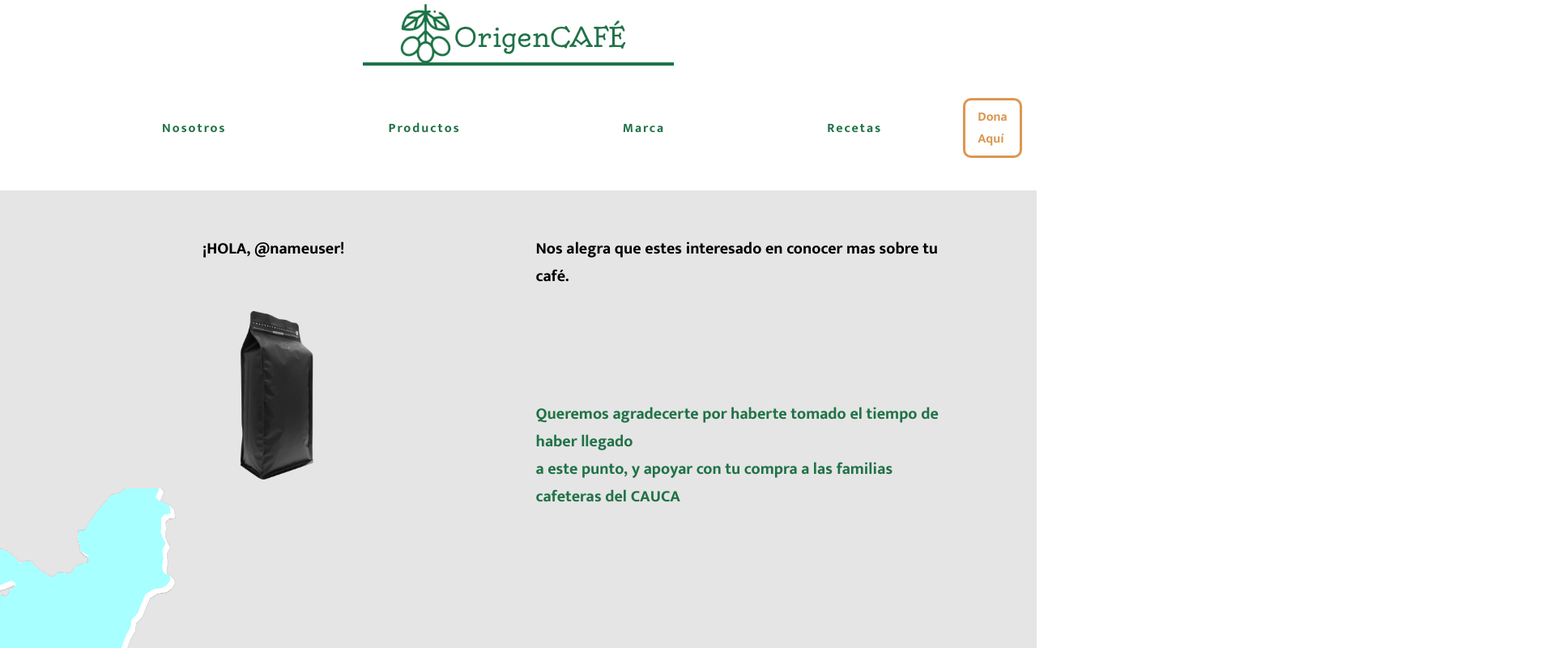
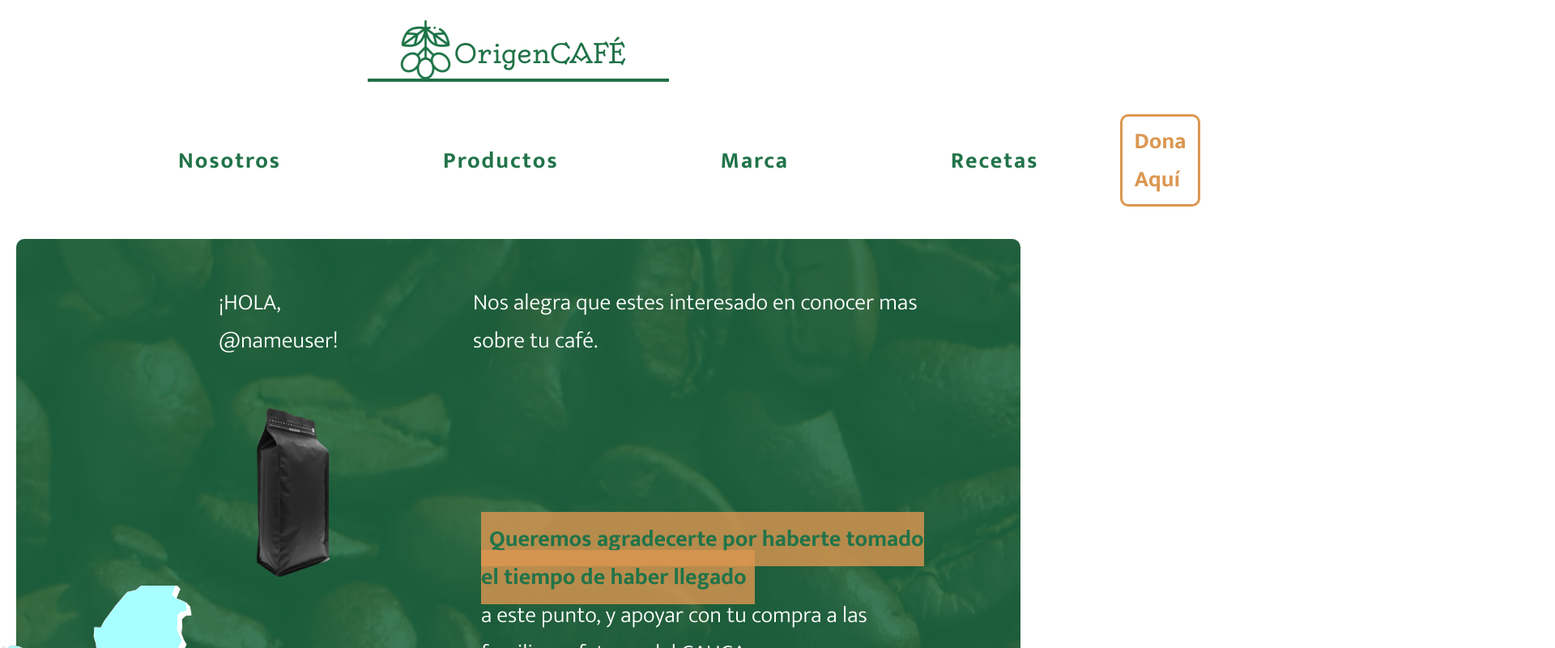
Before and after one commit to Sebastrole/hackathon_front, a React (Create React App) app: page /home in a window 1280 px wide. Shown: the top 800 px of the page at 81% size, 1920 px wide, since content can reach past the window. Built offline with nearby package versions, Linux system fonts and the light colour scheme; what mic-recorder-to-mp3 would draw is missing.

Commit message:
sixth commit

```diff
--- a/package.json
+++ b/package.json
@@ -6,6 +6,8 @@
     "@testing-library/jest-dom": "^5.14.1",
     "@testing-library/react": "^11.2.7",
     "@testing-library/user-event": "^12.8.3",
+    "axios": "^0.21.4",
+    "dropbox": "^10.10.0",
     "mic-recorder-to-mp3": "^2.2.2",
     "react": "^17.0.2",
     "react-dom": "^17.0.2",
--- a/public/index.html
+++ b/public/index.html
@@ -7,7 +7,7 @@
   <meta name="viewport" content="width=device-width, initial-scale=1" />
   <link rel="preconnect" href="https://fonts.googleapis.com">
   <link rel="preconnect" href="https://fonts.gstatic.com" crossorigin>
-  <link href="https://fonts.googleapis.com/css2?family=Mukta:wght@200;700&display=swap" rel="stylesheet">
+  <link href="https://fonts.googleapis.com/css2?family=Mukta:wght@200;300;700&display=swap" rel="stylesheet">
   <meta name="theme-color" content="#000000" />
   <meta name="description" content="Web site created using create-react-app" />
   <link rel="apple-touch-icon" href="%PUBLIC_URL%/logo192.png" />
--- a/src/App.js
+++ b/src/App.js
@@ -1,6 +1,6 @@
 import './App.css';
 import ConsumerForm from './components/consumerForm/consumerForm';
-import ProducerForm from './components/producerForm/producerForm';
+import ProducerView from './components/producerView/producerView';
 import Home from './components/home/home';
 import {
   BrowserRouter as Router,
@@ -16,8 +16,8 @@ function App() {
           <Route path="/home">
             <Home/>
           </Route>
-          <Route path="/producerForm">
-            <ProducerForm />
+          <Route path="/producerView">
+            <ProducerView />
           </Route>
           <Route path="/consumerForm/:id">
             <ConsumerForm>
--- a/src/components/consumerForm/consumerForm.css
+++ b/src/components/consumerForm/consumerForm.css
@@ -28,12 +28,14 @@
     height: 2px;
     border: none;
 }
-#consumerFormContainer h2{
-    color: #207247;
+#consumerFormContainer .announcement{
+    color: black;
     margin:auto;
+    font-size: 22px;
     text-align:justify;
     font-size: 33px;
     line-height: 1.4;
+    font-weight: 300;
     width: 70%;
 }
 
@@ -114,6 +116,29 @@
     height:50px;
 }
 
+#consumerFormContainer .form .loadingPoints{
+    font-size:32px;
+    color: white;
+    font-weight: 600;
+}
+
+#consumerFormContainer .form .loadingPoints{
+    animation: fade 1.5s infinite 100ms;
+}
+
+#consumerFormContainer .form textarea{
+    display:flex;
+    width: 60%;
+    border-radius: 10px;
+    border: 1px solid black;
+    padding: 6px;
+    margin: 10px;
+    font-size: 20px;
+    font-weight: 400;
+    text-align: center;
+    font-family: 'Mukta';
+}
+
 #consumerFormContainer .form .audioContainer button:disabled,
 #consumerFormContainer .form .audioContainer button[disabled]{
   background-color: rgba(255,255,255,0.2);
@@ -124,11 +149,11 @@
   cursor:default;
 }
 
-#consumerFormContainer .form .audioContainer .stopButton:hover{
+#consumerFormContainer .form .audioContainer .stopButton:enabled:hover{
     cursor: pointer;
 }
 
-#consumerFormContainer .form .audioContainer .recordButton:hover{
+#consumerFormContainer .form .audioContainer .recordButton:enabled:hover{
     cursor: pointer;
     background: #f16659;
 }
@@ -143,3 +168,13 @@
 .red{
     color: #C8102E;
 }
+
+@-webkit-keyframes fade {
+    from {opacity: 1;}
+    to {opacity: 0;}
+}
+
+@keyframes fade {
+    from {opacity: 1;}
+    to {opacity: 0;}
+}
--- a/src/components/home/home.css
+++ b/src/components/home/home.css
@@ -7,6 +7,7 @@
 .homeContainer {
     font-family: 'Mukta' !important;
     background-color: white;
+    padding: 20px;
 }
 
 
@@ -39,6 +40,20 @@
     z-index: 100000;
 }
 
+p{
+    font-family: "Mukta";
+    font-size: 28px;
+    font-weight: 300;
+    color:white;
+}
+
+h1{
+    font-family: "Mukta";
+    font-size: 48px;
+    font-weight: 600;
+    color:white;
+}
+
 .navbar .donateButton {
     padding: 7px 15px 7px 15px;
     color: rgb(220, 151, 81);
@@ -67,7 +82,7 @@
     position: relative;
     margin: 0 100px;
     text-decoration: none;
-    color: rgb(32, 114, 71);
+    color: rgb(33, 115, 73);
     letter-spacing: 2px;
     font-weight: 1000;
     transition: 0.6s;
@@ -77,10 +92,12 @@
     position: relative;
     width: 100%;
     height: 100vh;
-    background: linear-gradient(180deg, #E5E5E5 77.08%, rgba(229, 229, 229, 0) 100%);
+    background: linear-gradient(180deg, rgba(33, 115, 73, 0.8) 77.08%, rgba(54, 187, 118, 0.8) 100%), url('../../assets/background-min.jpg');
+    background-attachment: fixed;
     font-weight: 1000;
     padding-top: 55px;
     font-size: 20px;
+    border-radius: 10px;
 }
 
 .containerimgsanduser {
@@ -106,7 +123,15 @@
 }
 
 .textwiththanks {
-    color: rgb(32, 114, 71);
+    border-radius: 10px;
+    padding:10px;
+}
+
+.textwiththanks .first-line{
+    color: rgb(33, 115, 73);
+    font-weight: 600;
+    background: rgba(220, 151, 81,0.8);
+    padding:10px;
 }
 
 .origin {
@@ -117,8 +142,29 @@
 .scrollimgs {
     display: flex;
     justify-content: space-between;
+    align-items: center;
     margin-right: 100px;
     margin-left: 100px;
     margin-top: 50px;
 
 }
+
+.img1scroll{
+    width:200px;
+}
+
+.img2scroll{
+    width: 300px;
+}
+
+.img3scroll{
+    width: 400px;
+}
+
+.img4scroll{
+    width: 300px;
+}
+
+.img5scroll{
+    width: 200px;
+}
--- a/src/components/home/home.js
+++ b/src/components/home/home.js
@@ -49,7 +49,7 @@ const Home = () => {
                     <br />
                     <br />
                     <p className="textwiththanks">
-                    Queremos agradecerte por haberte tomado el tiempo de haber llegado <br/> a este punto, y apoyar con tu compra a las familias cafeteras del CAUCA
+                    <span className="first-line">Queremos agradecerte por haberte tomado el tiempo de haber llegado</span> <br/> a este punto, y apoyar con tu compra a las familias cafeteras del CAUCA
                     </p>
                 </p>
                 </div>
--- a/src/components/producerForm/producerForm.css
+++ b/src/components/producerForm/producerForm.css
@@ -1,3 +1,62 @@
-#containerProducerForm{
-    background : linear-gradient(90deg, rgba(255,255,255,0.5) 0%, rgba(255,255,255,0.5) 35%, rgba(244,244,244,0.5) 75%, rgba(235,233,233,0.5) 100%) url('../../assets/background-min.jpg');
+.logodiv {
+    display: flex;
+    justify-content: center;
+    padding-top: 5px;
 }
+
+.centerline {
+    display: flex;
+    justify-content: center;
+}
+
+.line {
+    background-color: rgb(32, 114, 71);
+    color: rgb(32, 114, 71,0%);
+    width: 30%;
+    height: 4px;
+}
+
+.navbar {
+    left: 0%;
+    width: 100%;
+    display: flex;
+    justify-content: space-between;
+    align-items: center;
+    transition: 0.6s;
+    padding: 40px 100px;
+    z-index: 100000;
+}
+
+.navbar .donateButton {
+    padding: 7px 15px 7px 15px;
+    color: rgb(220, 151, 81);
+    font-weight: 800;
+    position: relative;
+    font-weight: 1000px;
+    text-decoration: none;
+    border-radius: 10px;
+    border: solid;
+    transition: 0.6s;
+}
+
+.navbar ul {
+    position: relative;
+    display: flex;
+    justify-content: center;
+    align-items: center;
+}
+
+.navbar ul li {
+    position: relative;
+    list-style: none;
+}
+
+.navbar ul li a {
+    position: relative;
+    margin: 0 100px;
+    text-decoration: none;
+    color: rgb(32, 114, 71);
+    letter-spacing: 2px;
+    font-weight: 1000;
+    transition: 0.6s;
+}
--- a/src/components/producerView/producerView.css
+++ b/src/components/producerView/producerView.css
@@ -1,3 +1,76 @@
-#containerProducerForm{
-    background : linear-gradient(90deg, rgba(255,255,255,0.5) 0%, rgba(255,255,255,0.5) 35%, rgba(244,244,244,0.5) 75%, rgba(235,233,233,0.5) 100%) url('./components/producerForm.js')
+#producerViewContainer{
+    padding: 20px;
 }
+
+.logodiv {
+    display: flex;
+    justify-content: center;
+    padding-top: 5px;
+}
+
+.centerline {
+    display: flex;
+    justify-content: center;
+}
+
+.line {
+    background-color: rgb(32, 114, 71);
+    color: rgb(32, 114, 71,0%);
+    width: 30%;
+    height: 4px;
+}
+
+.navbar {
+    left: 0%;
+    width: 100%;
+    display: flex;
+    justify-content: space-between;
+    align-items: center;
+    transition: 0.6s;
+    padding: 40px 100px;
+    z-index: 100000;
+}
+
+.navbar .donateButton {
+    font-size: 28px;
+    padding: 7px 15px 7px 15px;
+    color: rgb(220, 151, 81);
+    font-weight: 800;
+    position: relative;
+    font-weight: 1000px;
+    text-decoration: none;
+    border-radius: 10px;
+    border: solid;
+    transition: 0.6s;
+}
+
+.navbar .donateButton:hover{
+    background :rgba(250, 185, 121, 0.2);
+}
+
+.navbar ul {
+    position: relative;
+    display: flex;
+    justify-content: center;
+    align-items: center;
+}
+
+.navbar ul li {
+    position: relative;
+    list-style: none;
+}
+
+.navbar ul li a {
+    font-size: 28px;
+    position: relative;
+    margin: 0 100px;
+    text-decoration: none;
+    color: rgb(32, 114, 71);
+    letter-spacing: 2px;
+    font-weight: 1000;
+    transition: border ease-in-out 1s;
+}
+
+.navbar ul li a:hover{
+    border-bottom: 1px solid rgb(32, 114, 71);
+}
--- a/src/components/producerView/producerView.js
+++ b/src/components/producerView/producerView.js
@@ -0,0 +1,31 @@
+import React from 'react';
+import './producerView.css'
+import brand from './../../assets/brand.svg';
+
+const ProducerView = () => {
+    return (
+        <div id="producerViewContainer">
+            <div className="header">
+                <div className="logodiv">
+                    <img src={brand} className="imglogo" alt="" />
+                </div>
+                <div className="centerline">
+                    <div className="line">
+
+                    </div>
+                </div>
+                <div className="navbar">
+                    <ul>
+                        <li><a href="#">Nosotros</a></li>
+                        <li><a href="#">Productos</a></li>
+                        <li><a href="#">[ Productor ]</a></li>
+                        <li><a href="#">Recetas</a></li>
+                    </ul>
+                    <a href="#" className="donateButton">Dona Aquí</a>
+                </div>
+            </div>
+        </div>
+     );
+}
+
+export default ProducerView;
```
Also changed, not shown: src/components/consumerForm/consumerForm.js (+55 -14 lines), src/helpers/backend.js (added), src/helpers/functions.js (added), 1 other file (tests, documents, lock files or other folders).
